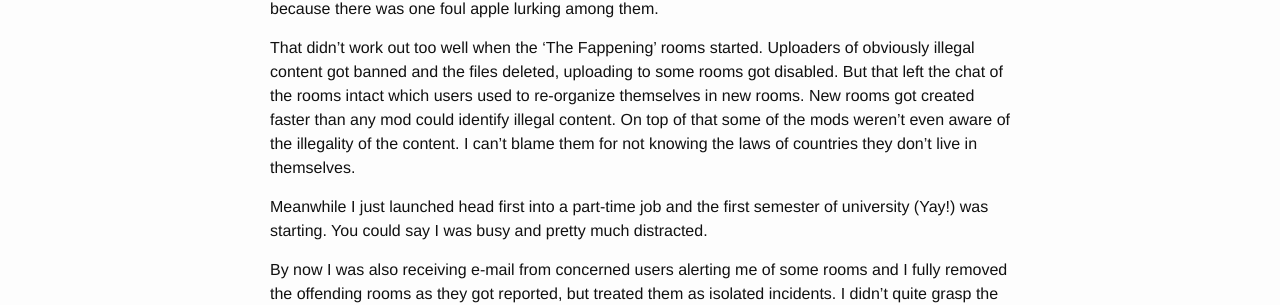
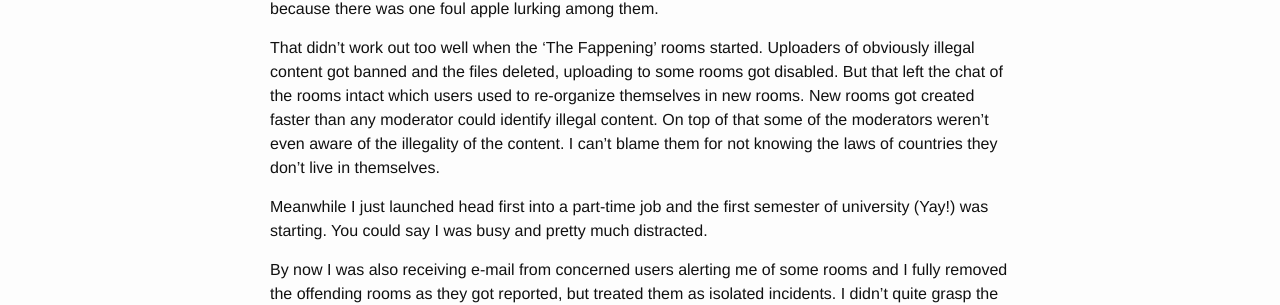
Before and after one commit to laino/blog, a Jekyll site: the page built from _posts/2014-10-09-how-to-not-run-a-filesharing-site.markdown, in a window 1280 px wide. Shown: the part 710-1015 px from the top of the page. Built offline with Jekyll 4.4.1, drawn with Linux system fonts in a browser that asks for light colours.

Commit message:
mod -> moderator

```diff
--- a/_posts/2014-10-09-how-to-not-run-a-filesharing-site.markdown
+++ b/_posts/2014-10-09-how-to-not-run-a-filesharing-site.markdown
@@ -26,7 +26,7 @@ To guide them and introduce some consistency (users hate getting banned for rand
 And that's where the problems started. On Volafile we are already accustomed to dealing with problematic rooms, though not on the scale we experienced recently. Earlier this year I instructed moderators that unless the whole room is full of problematic content, to just remove the offending files, ban the uploader, but the let the rest of the room alone. I didn't want to ruin everyone's experience just because there was one foul apple lurking among them.
 
 That didn't work out too well when the 'The Fappening' rooms started. Uploaders of obviously illegal content got banned and the files deleted, uploading to some rooms got disabled.
-But that left the chat of the rooms intact which users used to re-organize themselves in new rooms. New rooms got created faster than any mod could identify illegal content. On top of that some of the mods weren't even aware of the illegality of the content. I can't blame them for not knowing the laws of countries they don't live in themselves.
+But that left the chat of the rooms intact which users used to re-organize themselves in new rooms. New rooms got created faster than any moderator could identify illegal content. On top of that some of the moderators weren't even aware of the illegality of the content. I can't blame them for not knowing the laws of countries they don't live in themselves.
 
 Meanwhile I just launched head first into a part-time job and the first semester of university (Yay!) was starting. You could say I was busy and pretty much distracted.
 
```
